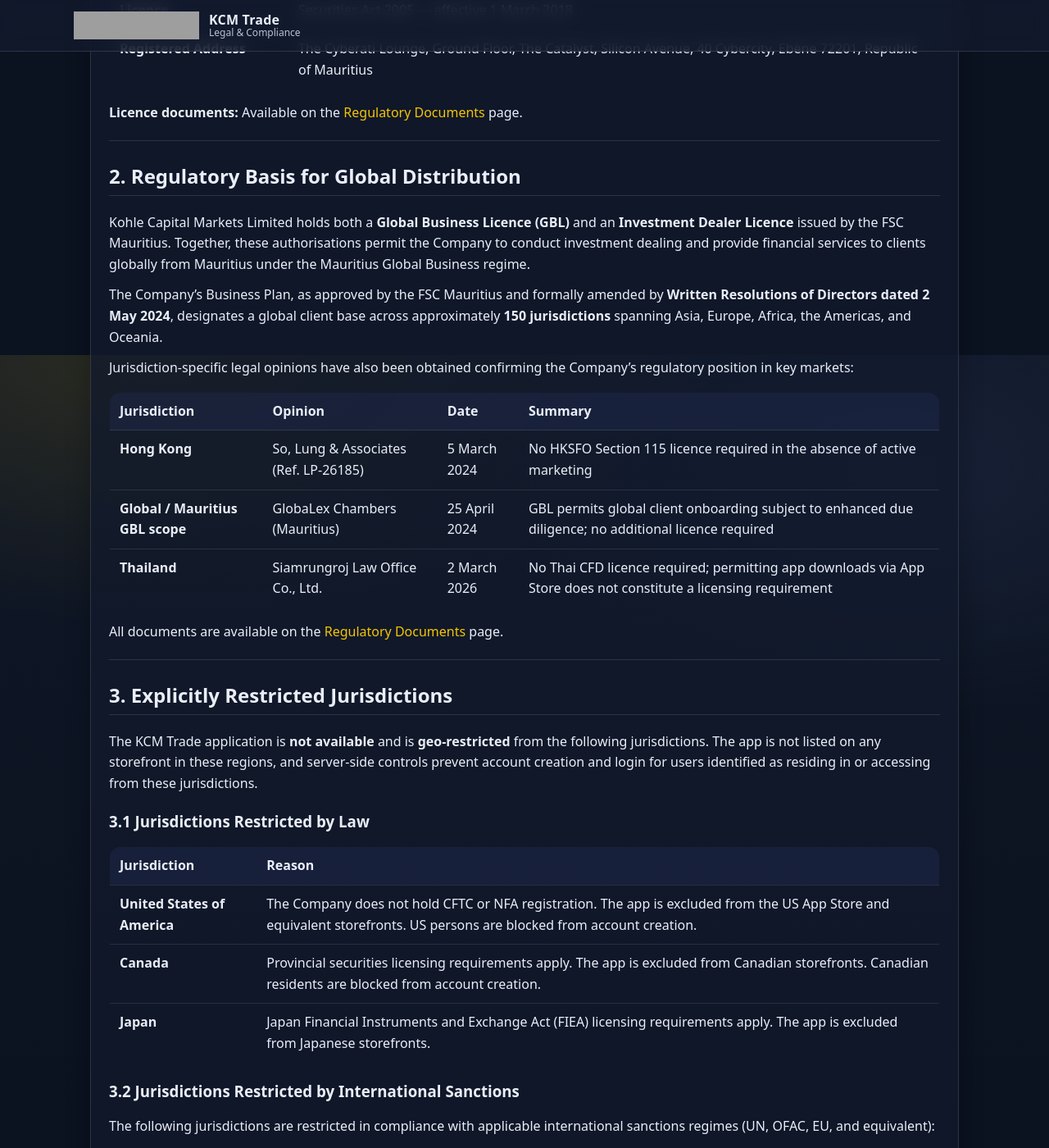
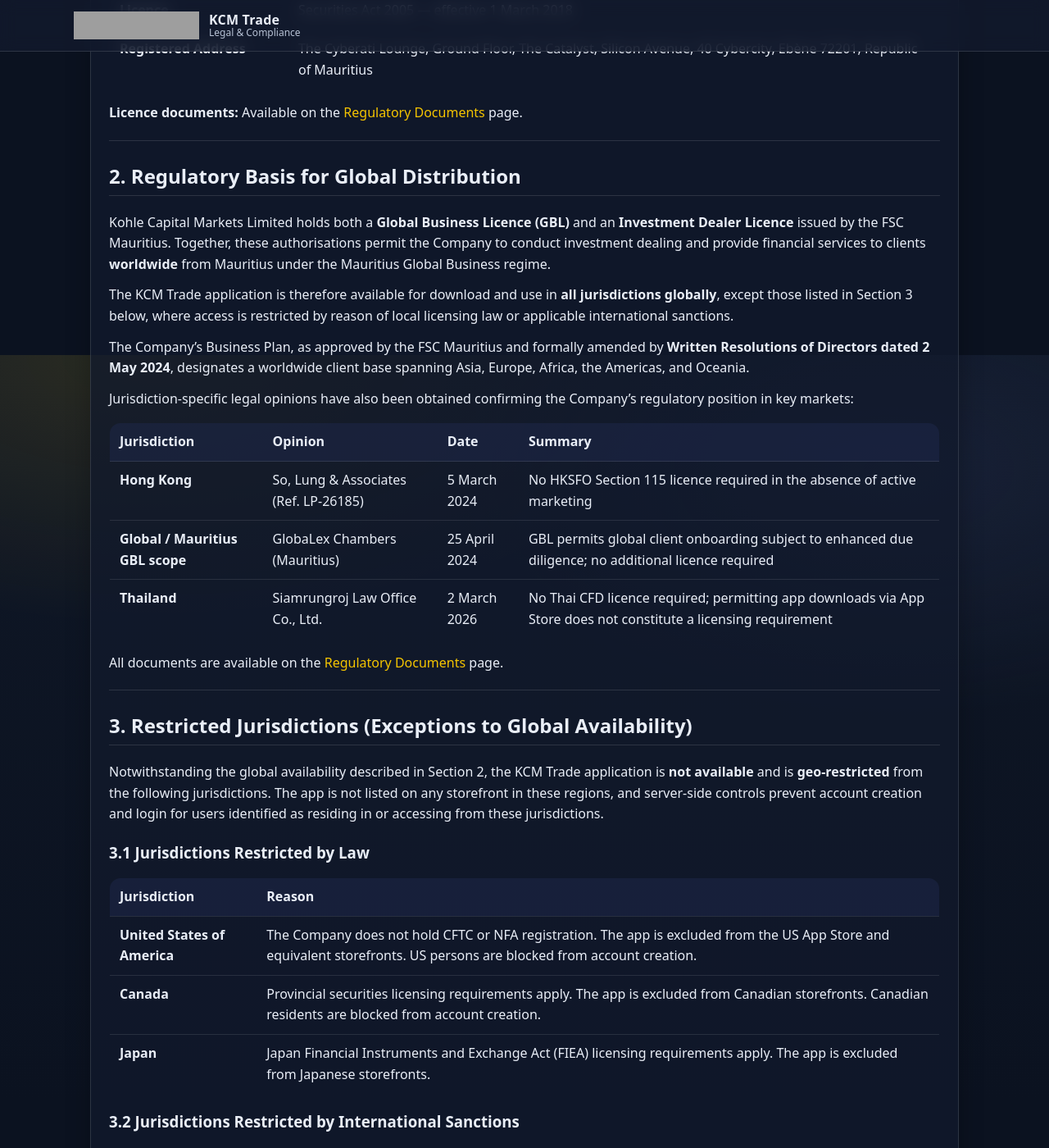
Before and after one commit to KCM-Trade/kcmtrade-legal, a Jekyll site: the page built from jurisdictional-availability.md, in a window 1280 px wide and 1400 px high, scrolled down 967 px. Shown: the whole window at 82% size. Built offline with Jekyll 4.4.1, drawn with Linux system fonts in a browser that asks for light colours; some of the changed text lies outside the part shown; grey boxes are pictures that could not be loaded.

Commit message:
Update jurisdictional-availability.md

```diff
--- a/jurisdictional-availability.md
+++ b/jurisdictional-availability.md
@@ -28,9 +28,11 @@ last_updated: 4 May 2026
 
 ## 2. Regulatory Basis for Global Distribution
 
-Kohle Capital Markets Limited holds both a **Global Business Licence (GBL)** and an **Investment Dealer Licence** issued by the FSC Mauritius. Together, these authorisations permit the Company to conduct investment dealing and provide financial services to clients globally from Mauritius under the Mauritius Global Business regime.
+Kohle Capital Markets Limited holds both a **Global Business Licence (GBL)** and an **Investment Dealer Licence** issued by the FSC Mauritius. Together, these authorisations permit the Company to conduct investment dealing and provide financial services to clients **worldwide** from Mauritius under the Mauritius Global Business regime.
 
-The Company's Business Plan, as approved by the FSC Mauritius and formally amended by **Written Resolutions of Directors dated 2 May 2024**, designates a global client base across approximately **150 jurisdictions** spanning Asia, Europe, Africa, the Americas, and Oceania.
+The KCM Trade application is therefore available for download and use in **all jurisdictions globally**, except those listed in Section 3 below, where access is restricted by reason of local licensing law or applicable international sanctions.
+
+The Company's Business Plan, as approved by the FSC Mauritius and formally amended by **Written Resolutions of Directors dated 2 May 2024**, designates a worldwide client base spanning Asia, Europe, Africa, the Americas, and Oceania.
 
 Jurisdiction-specific legal opinions have also been obtained confirming the Company's regulatory position in key markets:
 
@@ -44,9 +46,9 @@ All documents are available on the [Regulatory Documents]({{ '/regulatory-docume
 
 ---
 
-## 3. Explicitly Restricted Jurisdictions
+## 3. Restricted Jurisdictions (Exceptions to Global Availability)
 
-The KCM Trade application is **not available** and is **geo-restricted** from the following jurisdictions. The app is not listed on any storefront in these regions, and server-side controls prevent account creation and login for users identified as residing in or accessing from these jurisdictions.
+Notwithstanding the global availability described in Section 2, the KCM Trade application is **not available** and is **geo-restricted** from the following jurisdictions. The app is not listed on any storefront in these regions, and server-side controls prevent account creation and login for users identified as residing in or accessing from these jurisdictions.
 
 ### 3.1 Jurisdictions Restricted by Law
 
@@ -77,9 +79,9 @@ The following table summarises the current distribution configuration across eac
 
 | Platform | Distribution Status | Geo-Restrictions Applied | App ID / Reference |
 |---|---|---|---|
-| **Apple App Store** | Available | US, Canada, Japan, North Korea, Iran, Syria, Sudan excluded from salable storefronts | App ID: `6717598984` |
-| **Google Play Store** | Available | US, Canada, Japan, North Korea, Iran, Syria, Sudan excluded | Package: `com.kcmtrade.app` |
-| **Huawei AppGallery** | Available | Restricted jurisdictions excluded per AppGallery configuration | — |
+| **Apple App Store** | **Available Worldwide** | US, Canada, Japan, North Korea, Iran, Syria, Sudan excluded from salable storefronts | App ID: `6717598984` |
+| **Google Play Store** | **Available Worldwide** | US, Canada, Japan, North Korea, Iran, Syria, Sudan excluded | Package: `com.kcmtrade.app` |
+| **Huawei AppGallery** | **Available Worldwide** | Restricted jurisdictions excluded per AppGallery configuration | — |
 
 Geo-restrictions are implemented at two levels:
 1. **Storefront exclusion** — the app is not listed or available for download in restricted regions on each platform.
```
Also changed, not shown: other parts of jurisdictional-availability.md (+1 -1 lines).
